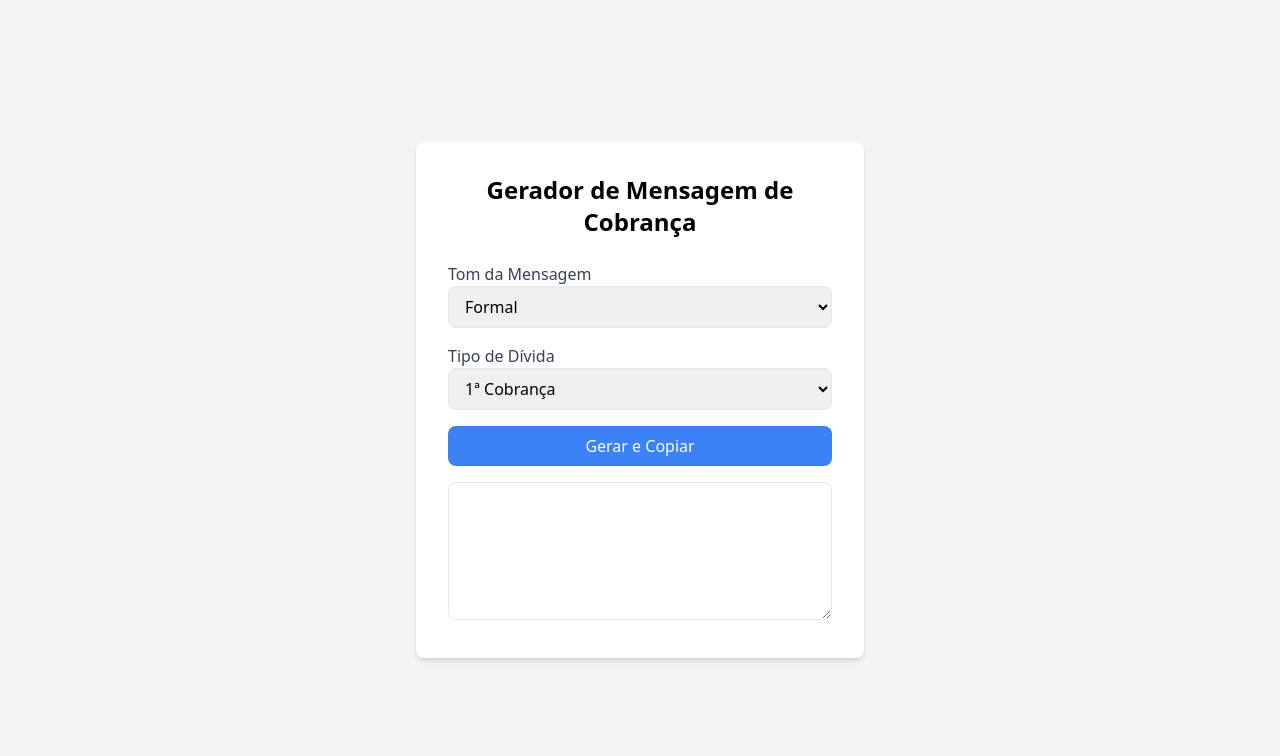
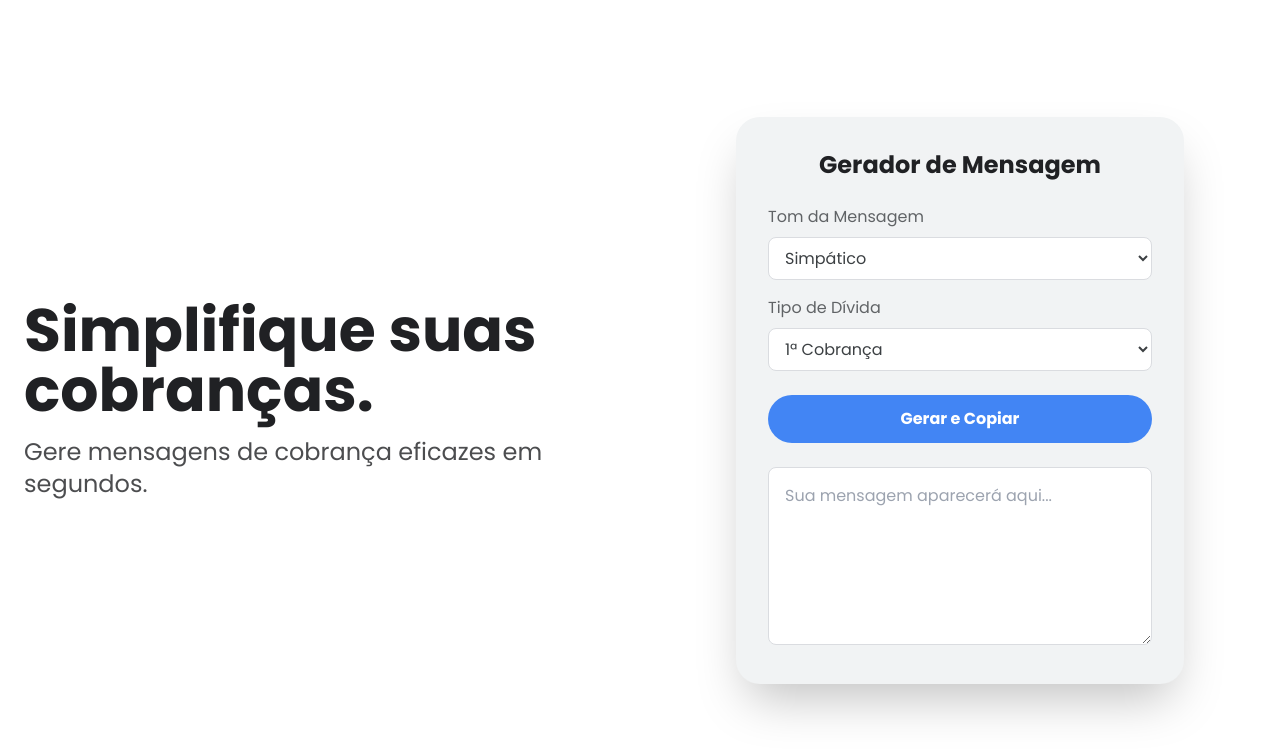
Before and after one commit to rafahoehr/7-days-saas, a plain HTML site: page day-02-billing-message-generator/index.html in a window 1280 px wide. Drawn offline with nearby package versions, Linux system fonts and the light colour scheme.

Commit message:
feat: Enhance billing message generator with dynamic themes and improved UI

```diff
--- a/day-02-billing-message-generator/index.html
+++ b/day-02-billing-message-generator/index.html
@@ -1,37 +1,122 @@
 <!DOCTYPE html>
-<html lang="en">
+<html lang="pt-br">
 <head>
     <meta charset="UTF-8">
     <meta name="viewport" content="width=device-width, initial-scale=1.0">
-    <title>Gerador de Mensagem de Cobrança</title>
+    <title>Gerador de Mensagem de Cobrança Dinâmico</title>
     <script src="https://cdn.tailwindcss.com"></script>
+    <!-- Importação das Fontes do Google -->
+    <link rel="preconnect" href="https://fonts.googleapis.com">
+    <link rel="preconnect" href="https://fonts.gstatic.com" crossorigin>
+    <link href="https://fonts.googleapis.com/css2?family=Lora:wght@400;700&family=Oswald:wght@400;700&family=Poppins:wght@400;700&display=swap" rel="stylesheet">
+    <style>
+        /* Configuração base e transições */
+        body {
+            transition: background-color 0.4s ease, color 0.4s ease;
+            overflow-x: hidden;
+        }
+        .ui-element {
+            transition: background-color 0.4s ease, color 0.4s ease, border-color 0.4s ease;
+        }
+
+        /* TEMA PADRÃO / SIMPÁTICO (GOOGLE) */
+        body.theme-simpatico {
+            font-family: 'Poppins', sans-serif;
+            --bg-color: #ffffff;
+            --text-color: #3c4043;
+            --header-color: #202124;
+            --card-bg: #f1f3f4;
+            --button-bg: #4285F4;
+            --button-hover-bg: #1a73e8;
+            --border-color: #dadce0;
+        }
+        .theme-simpatico .rounded-ui { border-radius: 1.5rem; }
+        .theme-simpatico .button-ui { border-radius: 9999px; }
+
+
+        /* TEMA FORMAL (NEW YORK TIMES) */
+        body.theme-formal {
+            font-family: 'Lora', serif;
+            --bg-color: #f5f5f5;
+            --text-color: #333333;
+            --header-color: #000000;
+            --card-bg: #ffffff;
+            --button-bg: #000000;
+            --button-hover-bg: #444444;
+            --border-color: #e0e0e0;
+        }
+        .theme-formal .rounded-ui, .theme-formal .button-ui { border-radius: 0; }
+        .theme-formal h1 { font-weight: 700; }
+        .theme-formal .card-wrapper { border: 1px solid var(--border-color); }
+
+
+        /* TEMA FIRME (CORPORATIVO) */
+        body.theme-firme {
+            font-family: 'Oswald', sans-serif;
+            text-transform: uppercase;
+            --bg-color: #0A192F; /* Navy Blue */
+            --text-color: #ccd6f6;
+            --header-color: #ffffff;
+            --card-bg: #172a45;
+            --button-bg: #D94444; /* Vermelho de alerta */
+            --button-hover-bg: #b93b3b;
+            --border-color: #303C55;
+        }
+        .theme-firme .rounded-ui { border-radius: 0.25rem; }
+        .theme-firme .button-ui { border-radius: 0.25rem; }
+        .theme-firme h1 { letter-spacing: 1.5px; }
+
+
+        /* Aplicação das variáveis de cor */
+        body { background-color: var(--bg-color); color: var(--text-color); }
+        h1, h2, h3 { color: var(--header-color); }
+        .card-wrapper { background-color: var(--card-bg); }
+        .button-ui { background-color: var(--button-bg); color: white; }
+        .button-ui:hover { background-color: var(--button-hover-bg); }
+        select, textarea { background-color: var(--bg-color); border-color: var(--border-color); color: var(--text-color); }
+    </style>
 </head>
-<body class="bg-gray-100 flex items-center justify-center h-screen">
-    <div class="bg-white p-8 rounded-lg shadow-md w-full max-w-md">
-        <h1 class="text-2xl font-bold text-center mb-6">Gerador de Mensagem de Cobrança</h1>
+<body class="theme-simpatico">
+
+    <main class="min-h-screen container mx-auto px-6 flex items-center">
+        <div class="grid md:grid-cols-2 gap-12 items-center w-full">
+            <!-- Coluna Esquerda: Títulos -->
+            <div class="text-center md:text-left">
+                <h1 class="text-5xl md:text-6xl font-bold leading-tight mb-4">Simplifique suas cobranças.</h1>
+                <h2 class="text-xl md:text-2xl opacity-80">Gere mensagens de cobrança eficazes em segundos.</h2>
+            </div>
+
+            <!-- Coluna Direita: Gerador -->
+            <div>
+                <div class="card-wrapper ui-element rounded-ui p-8 shadow-2xl w-full max-w-md mx-auto">
+                    <h3 class="text-2xl font-bold text-center mb-6">Gerador de Mensagem</h3>
                     <div class="mb-4">
-            <label for="tone" class="block text-gray-700">Tom da Mensagem</label>
-            <select id="tone" class="w-full px-3 py-2 border rounded-lg">
+                        <label for="tone" class="block opacity-80 mb-2">Tom da Mensagem</label>
+                        <select id="tone" class="w-full px-3 py-2 border rounded-lg focus:outline-none focus:border-blue-500 ui-element">
+                            <option value="simpatico">Simpático</option>
                             <option value="formal">Formal</option>
-                <option value="simpatico">Simpático</option>
                             <option value="firme">Firme</option>
                         </select>
                     </div>
-        <div class="mb-4">
-            <label for="debt_type" class="block text-gray-700">Tipo de Dívida</label>
-            <select id="debt_type" class="w-full px-3 py-2 border rounded-lg">
+                    <div class="mb-6">
+                        <label for="debt_type" class="block opacity-80 mb-2">Tipo de Dívida</label>
+                        <select id="debt_type" class="w-full px-3 py-2 border rounded-lg focus:outline-none ui-element">
                             <option value="1a">1ª Cobrança</option>
                             <option value="2a">2ª Cobrança</option>
                         </select>
                     </div>
-        <button id="generateBtn" class="w-full bg-blue-500 text-white py-2 rounded-lg">Gerar e Copiar</button>
-        <textarea id="result" class="w-full mt-4 p-2 border rounded-lg" rows="5" readonly></textarea>
+                    <button id="generateBtn" class="w-full button-ui text-white font-bold py-3 transition duration-300 ui-element">Gerar e Copiar</button>
+                    <textarea id="result" class="w-full mt-6 p-4 border rounded-lg ui-element" rows="6" readonly placeholder="Sua mensagem aparecerá aqui..."></textarea>
                 </div>
+            </div>
+        </div>
+    </main>
 
+    <script src="https://cdnjs.cloudflare.com/ajax/libs/gsap/3.9.1/gsap.min.js"></script>
     <script>
+        // --- LÓGICA DO GERADOR DE MENSAGENS ---
         const generateBtn = document.getElementById('generateBtn');
         const resultEl = document.getElementById('result');
-
         const templates = {
             formal: {
                 '1a': 'Prezado(a) [Nome do Cliente],\n\nEscrevo para lembrar sobre o pagamento pendente referente à fatura [Número da Fatura], no valor de R$[Valor], com vencimento em [Data de Vencimento].\n\nAgradeço a atenção.',
@@ -42,20 +127,43 @@
                 '2a': 'Oi, [Nome do Cliente]!\n\nNotei que a fatura [Número da Fatura] já venceu. Aconteceu algum problema?\n\nAguardo seu retorno para resolvermos isso. 😊'
             },
             firme: {
-                '1a': 'Olá, [Nome do Cliente].\n\nSua fatura [Número da Fatura], no valor de R$[Valor], vence em [Data de Vencimento]. Evite juros e multas realizando o pagamento em dia.',
-                '2a': 'Prezado(a) [Nome do Cliente],\n\nNão identificamos o pagamento da sua fatura [Número da Fatura], que venceu em [Data de Vencimento].\n\nPara evitar a suspensão dos serviços, por favor, regularize sua situação em até 24 horas.'
+                '1a': 'ATENÇÃO: [Nome do Cliente].\n\nSua fatura [Número da Fatura], no valor de R$[Valor], vence em [Data de Vencimento]. Evite juros e multas realizando o pagamento em dia.',
+                '2a': 'URGENTE: Prezado(a) [Nome do Cliente],\n\nNão identificamos o pagamento da sua fatura [Número da Fatura], que venceu em [Data de Vencimento].\n\nPara evitar a suspensão dos serviços, por favor, regularize sua situação imediatamente.'
             }
         };
 
         generateBtn.addEventListener('click', () => {
             const tone = document.getElementById('tone').value;
             const debt_type = document.getElementById('debt_type').value;
-
             const finalMessage = templates[tone][debt_type];
             resultEl.value = finalMessage;
+            navigator.clipboard.writeText(finalMessage).then(() => {
+                generateBtn.innerText = 'Copiado!';
+                setTimeout(() => {
+                    generateBtn.innerText = 'Gerar e Copiar';
+                }, 2000);
+            });
+        });
 
-            navigator.clipboard.writeText(finalMessage);
+        // --- LÓGICA DO SELETOR DE TEMAS ---
+        const toneSelector = document.getElementById('tone');
+        const body = document.body;
+
+        function updateTheme(selectedTone) {
+            body.classList.remove('theme-simpatico', 'theme-formal', 'theme-firme');
+            body.classList.add(`theme-${selectedTone}`);
+        }
+
+        toneSelector.addEventListener('change', (e) => {
+            updateTheme(e.target.value);
         });
+
+        // Define o tema inicial com base na opção selecionada por padrão
+        updateTheme(toneSelector.value);
+
+        // --- ANIMAÇÕES COM GSAP ---
+        gsap.from("h1, h2", { duration: 1, y: 30, opacity: 0, stagger: 0.2, delay: 0.2 });
+        gsap.from(".card-wrapper", { duration: 1, x: 50, opacity: 0, ease: "power3.out", delay: 0.5 });
     </script>
 </body>
 </html>
```
Lines whose indentation alone changed are shown as unchanged.
